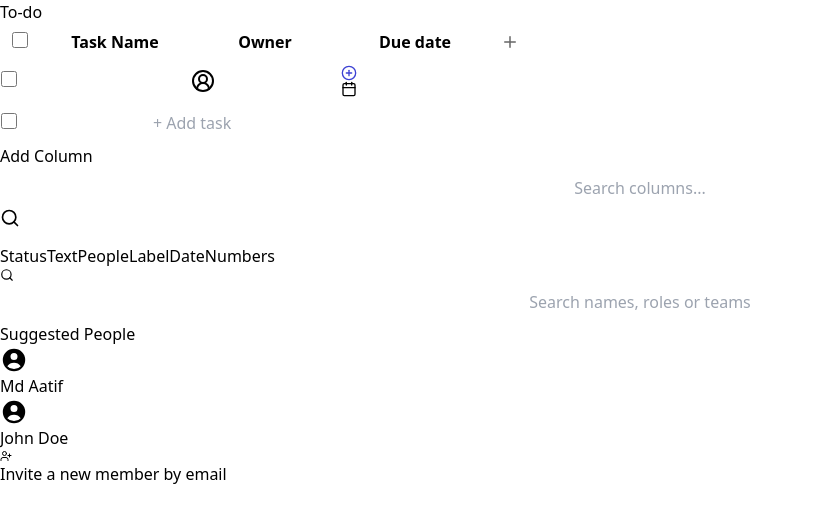
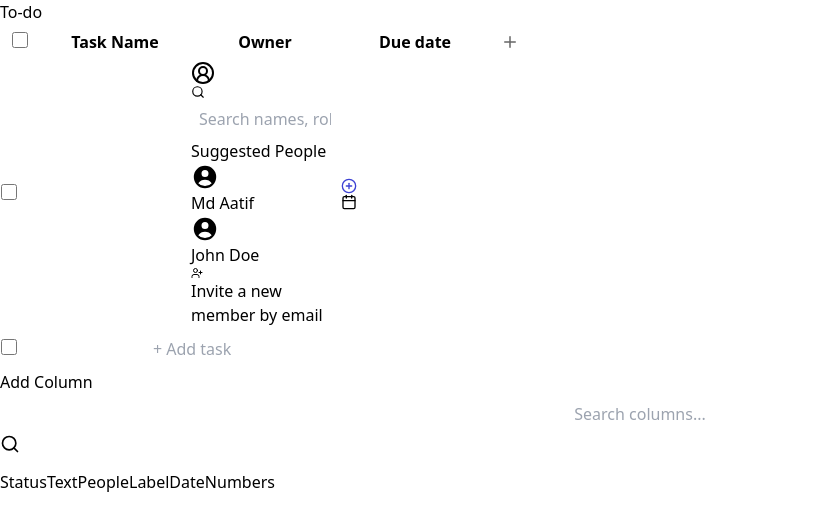
Before and after one commit to MdAatif-Tegginmani/my-app, a Next.js app: page / in a window 1280 px wide. Both pictures are taken after a click on the button "Add column". Shown: the top 530 px of the page, without its empty margins (0-813 px from the left). Built offline with nearby package versions, Linux system fonts and the light colour scheme.

Commit message:
chore : make ownerCell a diff comp

```diff
--- a/src/app/components/DynamicTable.tsx
+++ b/src/app/components/DynamicTable.tsx
@@ -8,27 +8,94 @@ import {
   UserRound,
   Hash,
   Calendar,
-  // CircleUserRound,
   CirclePlus,
-  CircleUserRound,
 } from "lucide-react";
 import dynamic from "next/dynamic";
 import { Figtree } from "next/font/google";
 import LoadingSpinner from "./LoadingSpinner";
 import Modal from "./Modal";
-import OwnerSelectModal from "./OwnerSelectModal";
-import UnifiedDatePicker from "./UnifiedDatePicker";
-import StatusLabelDropdown from "./StatusLabelDropdown";
-import { HiMiniUserCircle} from "react-icons/hi2";
+
 import "react-day-picker/style.css";
 import RenderDateCell from "./Table/DateCell";
-import RenderStatusCell, { StatusOption, statusOptions } from "./Table/StatusCell";
+import RenderStatusCell, {
+  StatusOption,
+  statusOptions,
+} from "./Table/StatusCell";
 import RenderLabelCell, { LabelOption } from "./Table/LabelCell";
 import { labelOptions } from "./Table/LabelCell";
+import RenderOwnerCell from "./Table/OwnerCell";
 const figtree = Figtree({
   subsets: ["latin"],
   variable: "--font-figtree",
 });
+
+const availableColumnsWithIcons = [
+  {
+    id: "status",
+    label: "Status",
+    icon: (
+      <span className="inline-block w-auto p-1  bg-green-400 rounded-md">
+        <Menu color="#ffffff" size={16} strokeWidth={4} />
+      </span>
+    ),
+  },
+  {
+    id: "text",
+    label: "Text",
+    icon: (
+      <span className="inline-block w-auto p-1  bg-yellow-300 rounded-md">
+        <Type color="#ffffff" size={16} strokeWidth={4} />
+      </span>
+    ),
+  },
+  {
+    id: "people",
+    label: "People",
+    icon: (
+      <span className="inline-block w-auto p-1  bg-blue-400 rounded-md">
+        <UserRound color="#ffffff" strokeWidth={3} size={16} />
+      </span>
+    ),
+  },
+  {
+    id: "label",
+    label: "Label",
+    icon: (
+      <span className="inline-block w-auto p-1  bg-purple-400 rounded-md">
+        <Menu color="#ffffff" size={16} strokeWidth={4} />
+      </span>
+    ),
+  },
+  {
+    id: "date",
+    label: "Date",
+    icon: (
+      <span className="inline-block w-auto p-1  bg-purple-400 rounded-md">
+        <Calendar color="#ffffff" size={16} strokeWidth={4} />
+      </span>
+    ),
+  },
+  {
+    id: "numbers",
+    label: "Numbers",
+    icon: (
+      <span className="inline-block w-auto p-1  bg-yellow-400 rounded-md">
+        <Hash color="#ffffff" size={16} strokeWidth={4} />
+      </span>
+    ),
+  },
+];
+
+const getStatusColor = (value: string, options: StatusOption[]) => {
+  const option = options.find((opt) => opt.value === value);
+  if (!option) return "white";
+
+  if (option.color.includes("#00C875")) return "#00C875";
+  if (option.color.includes("#FDAB3D")) return "#FDAB3D";
+  if (option.color.includes("#C4C4C4")) return "#C4C4C4";
+  if (option.color.includes("#DF2F4A")) return "#DF2F4A";
+  return "white";
+};
 
 const DynamicTable: React.FC = () => {
   const initialColumns: string[] = ["Task Name", "Owner", "Due date"];
@@ -53,15 +120,6 @@ const DynamicTable: React.FC = () => {
   const [newTaskName, setNewTaskName] = useState<string>("");
 
   const [isModalOpen, setModalOpen] = useState(false);
-  const [isOwnerModalOpen, setOwnerModalOpen] = useState(false);
-  const [currentRowIndex, setCurrentRowIndex] = useState<number | null>(null);
-  const [hoveredUser, setHoveredUser] = useState<{ id: number; name: string } | null>(null);
-
-  const users = [
-    { id: 1, name: "Md Aatif", time: "7:57 PM+", address: "Ekaterinburg" },
-    { id: 2, name: "John Doe", time: "8:00 PM+", address: "Moscow" },
-    // Add more users as needed
-  ];
 
   useEffect(() => {
     const savedRows = localStorage.getItem("tableRows");
@@ -89,9 +147,6 @@ const DynamicTable: React.FC = () => {
   React.useEffect(() => {
     setSelectedRows(new Array(rows.length).fill(false));
   }, [rows.length]);
-
-
-
 
   const dropDown: Record<
     string,
@@ -141,75 +196,9 @@ const DynamicTable: React.FC = () => {
     setRows(updatedRows);
   };
 
-  const availableColumnsWithIcons = [
-    {
-      id: "status",
-      label: "Status",
-      icon: (
-        <span className="inline-block w-auto p-1  bg-green-400 rounded-md">
-          <Menu color="#ffffff" size={16} strokeWidth={4} />
-        </span>
-      ),
-    },
-    {
-      id: "text",
-      label: "Text",
-      icon: (
-        <span className="inline-block w-auto p-1  bg-yellow-300 rounded-md">
-          <Type color="#ffffff" size={16} strokeWidth={4} />
-        </span>
-      ),
-    },
-    {
-      id: "people",
-      label: "People",
-      icon: (
-        <span className="inline-block w-auto p-1  bg-blue-400 rounded-md">
-          <UserRound color="#ffffff" strokeWidth={3} size={16} />
-        </span>
-      ),
-    },
-    {
-      id: "label",
-      label: "Label",
-      icon: (
-        <span className="inline-block w-auto p-1  bg-purple-400 rounded-md">
-          <Menu color="#ffffff" size={16} strokeWidth={4} />
-        </span>
-      ),
-    },
-    {
-      id: "date",
-      label: "Date",
-      icon: (
-        <span className="inline-block w-auto p-1  bg-purple-400 rounded-md">
-          <Calendar color="#ffffff" size={16} strokeWidth={4} />
-        </span>
-      ),
-    },
-    {
-      id: "numbers",
-      label: "Numbers",
-      icon: (
-        <span className="inline-block w-auto p-1  bg-yellow-400 rounded-md">
-          <Hash color="#ffffff" size={16} strokeWidth={4} />
-        </span>
-      ),
-    },
-  ];
-
   const [buttonPosition, setButtonPosition] = useState({ x: 0, y: 0 });
 
-  const getStatusColor = (value: string, options: StatusOption[]) => {
-    const option = options.find((opt) => opt.value === value);
-    if (!option) return "white";
 
-    if (option.color.includes("#00C875")) return "#00C875";
-    if (option.color.includes("#FDAB3D")) return "#FDAB3D";
-    if (option.color.includes("#C4C4C4")) return "#C4C4C4";
-    if (option.color.includes("#DF2F4A")) return "#DF2F4A";
-    return "white";
-  };
 
   const startResize = (e: React.MouseEvent, colIndex: number) => {
     setIsResizing(true);
@@ -256,89 +245,6 @@ const DynamicTable: React.FC = () => {
       table-layout: fixed;
     }
   `;
-
-
-
-  const handleUserSelect = (user: User | null) => {
-    if (currentRowIndex !== null && user) {
-      updateCell(
-        currentRowIndex,
-        /* column index for owner/people */ 1,
-        user.name
-      );
-      // Update the row to show the CircleUserRound icon
-      const updatedRows = [...rows];
-      updatedRows[currentRowIndex][1] = user;
-      setRows(updatedRows);
-    }
-  };
-
-  const openOwnerModal = (
-    rowIndex: number,
-    iconPosition: { x: number; y: number }
-  ) => {
-    setCurrentRowIndex(rowIndex);
-    setButtonPosition(iconPosition);
-    setOwnerModalOpen(true);
-  };
-
-  const renderOwnerCell = (rowIndex: number, colIndex: number) => {
-    const owner = rows[rowIndex][colIndex]; // Get the owner object
-    return (
-      <div
-        className={`relative w-full h-full ${
-          selectedRows[rowIndex] ? "bg-blue-200" : ""
-        }`}
-      >
-        <div
-          className="w-full h-full flex items-center justify-center cursor-pointer"
-          onClick={(e) => {
-            e.stopPropagation(); // Prevent row click event
-            openOwnerModal(rowIndex, {
-              x: e.currentTarget.getBoundingClientRect().x,
-              y: e.currentTarget.getBoundingClientRect().bottom,
-            });
-          }}
-          onMouseEnter={() => setHoveredUser(owner)}
-          onMouseLeave={() => setHoveredUser(null)}
-        >
-          <div className="relative group">
-            <CircleUserRound size={24} className="text-gray-400" />
-          </div>
-        </div>
-        {hoveredUser && hoveredUser.id === owner.id && (
-          <div
-            className="absolute bg-white border rounded-xl shadow-xl p-4 w-60"
-            style={{
-              top: -100,
-              left: 50,
-            }}
-          >
-            <div className="flex  items-center w-80 ">
-              <span>
-                <HiMiniUserCircle size={72} />
-              </span>
-              <div className="ml-2 space-y-1">
-                <span className="text-md ">{hoveredUser.name}</span>
-                <div className="text-xs text-gray-600">
-                  {hoveredUser.time}
-
-                  {hoveredUser.address}
-                </div>
-                <div className="text-xs text-gray-600 border px-2 py-1  bg-[#cce5ff] w-fit h-fit rounded-sm">
-                  <span>Admin</span>
-                </div>
-              </div>
-            </div>
-          </div>
-        )}
-      </div>
-    );
-  };
-
-
-
-
 
   return (
     <div className={`p-4 font-figtree  ${figtree.variable}`}>
@@ -436,16 +342,42 @@ const DynamicTable: React.FC = () => {
                               col.toLowerCase() === "owner" ||
                               col.toLowerCase() === "people"
                             ) {
-                              renderOwnerCell(rowIndex, colIndex);
+                              // renderOwnerCell(rowIndex, colIndex);
+                              <RenderOwnerCell
+                                rowIndex={rowIndex}
+                                colIndex={colIndex}
+                                selectedRows={selectedRows}
+                                rows={rows}
+                                updateCell={updateCell}
+                                setRows={setRows}
+                              />;
                             } else if (
                               col.toLowerCase() === "due date" ||
                               col.toLowerCase() === "date"
                             ) {
-                              <RenderDateCell rowIndex={rowIndex} colIndex={colIndex} selectedRows={selectedRows} rows={rows} updateCell={updateCell} />
+                              <RenderDateCell
+                                rowIndex={rowIndex}
+                                colIndex={colIndex}
+                                selectedRows={selectedRows}
+                                rows={rows}
+                                updateCell={updateCell}
+                              />;
                             } else if (col.toLowerCase() === "status") {
-                              <RenderStatusCell rowIndex={rowIndex} colIndex={colIndex} selectedRows={selectedRows} rows={rows} updateCell={updateCell} />
+                              <RenderStatusCell
+                                rowIndex={rowIndex}
+                                colIndex={colIndex}
+                                selectedRows={selectedRows}
+                                rows={rows}
+                                updateCell={updateCell}
+                              />;
                             } else if (col.toLowerCase() === "label") {
-                              <RenderLabelCell rowIndex={rowIndex} colIndex={colIndex} selectedRows={selectedRows} rows={rows} updateCell={updateCell} />
+                              <RenderLabelCell
+                                rowIndex={rowIndex}
+                                colIndex={colIndex}
+                                selectedRows={selectedRows}
+                                rows={rows}
+                                updateCell={updateCell}
+                              />;
                             }
                           }}
                         >
@@ -477,8 +409,8 @@ const DynamicTable: React.FC = () => {
                                           statusOptions
                                         )
                                       : selectedRows[rowIndex]
-                                      ? "transparent"
-                                      : "white",
+                                        ? "transparent"
+                                        : "white",
                                     color: row[colIndex] ? "white" : "black",
                                     width: "100%",
                                     height: "100%",
@@ -512,12 +444,12 @@ const DynamicTable: React.FC = () => {
                                         )
                                           ? "#00C875"
                                           : option.color.includes("#FDAB3D")
-                                          ? "#FDAB3D"
-                                          : option.color.includes("#C4C4C4")
-                                          ? "#C4C4C4"
-                                          : option.color.includes("#DF2F4A")
-                                          ? "#DF2F4A"
-                                          : "white",
+                                            ? "#FDAB3D"
+                                            : option.color.includes("#C4C4C4")
+                                              ? "#C4C4C4"
+                                              : option.color.includes("#DF2F4A")
+                                                ? "#DF2F4A"
+                                                : "white",
                                         color: "white",
                                       }}
                                     >
@@ -548,27 +480,27 @@ const DynamicTable: React.FC = () => {
                                         "bg-[#C4C4C4]"
                                         ? "#C4C4C4"
                                         : labelOptions
-                                            .find(
-                                              (opt) =>
-                                                opt.value === row[colIndex]
-                                            )
-                                            ?.color.split(" ")[0] ===
-                                          "bg-[#007EB5]"
-                                        ? "#3b82f6"
-                                        : labelOptions
-                                            .find(
-                                              (opt) =>
-                                                opt.value === row[colIndex]
-                                            )
-                                            ?.color.split(" ")[0] ===
-                                          "bg-[#9D99B9]"
-                                        ? "#a855f7"
-                                        : selectedRows[rowIndex]
+                                              .find(
+                                                (opt) =>
+                                                  opt.value === row[colIndex]
+                                              )
+                                              ?.color.split(" ")[0] ===
+                                            "bg-[#007EB5]"
+                                          ? "#3b82f6"
+                                          : labelOptions
+                                                .find(
+                                                  (opt) =>
+                                                    opt.value === row[colIndex]
+                                                )
+                                                ?.color.split(" ")[0] ===
+                                              "bg-[#9D99B9]"
+                                            ? "#a855f7"
+                                            : selectedRows[rowIndex]
+                                              ? "rgb(191 219 254)"
+                                              : "white"
+                                      : selectedRows[rowIndex]
                                         ? "rgb(191 219 254)"
-                                        : "white"
-                                      : selectedRows[rowIndex]
-                                      ? "rgb(191 219 254)"
-                                      : "white",
+                                        : "white",
                                     color: row[colIndex]
                                       ? labelOptions
                                           .find(
@@ -608,12 +540,12 @@ const DynamicTable: React.FC = () => {
                                           "bg-[#C4C4C4]"
                                             ? "#C4C4C4"
                                             : option.color.split(" ")[0] ===
-                                              "bg-[#007EB5]"
-                                            ? "#3b82f6"
-                                            : option.color.split(" ")[0] ===
-                                              "bg-[#9D99B9]"
-                                            ? "#a855f7"
-                                            : "white",
+                                                "bg-[#007EB5]"
+                                              ? "#3b82f6"
+                                              : option.color.split(" ")[0] ===
+                                                  "bg-[#9D99B9]"
+                                                ? "#a855f7"
+                                                : "white",
                                         color: option.color.includes(
                                           "text-gray-800"
                                         )
@@ -669,11 +601,24 @@ const DynamicTable: React.FC = () => {
                             ) : typeof col === "string" &&
                               (col.toLowerCase() === "date" ||
                                 col.toLowerCase() === "due date") ? (
-                              <RenderDateCell rowIndex={rowIndex} colIndex={colIndex} selectedRows={selectedRows} rows={rows} updateCell={updateCell} />
+                              <RenderDateCell
+                                rowIndex={rowIndex}
+                                colIndex={colIndex}
+                                selectedRows={selectedRows}
+                                rows={rows}
+                                updateCell={updateCell}
+                              />
                             ) : typeof col === "string" &&
                               (col.toLowerCase() === "owner" ||
                                 col.toLowerCase() === "people") ? (
-                              renderOwnerCell(rowIndex, colIndex)
+                              <RenderOwnerCell
+                                rowIndex={rowIndex}
+                                colIndex={colIndex}
+                                selectedRows={selectedRows}
+                                rows={rows}
+                                updateCell={updateCell}
+                                setRows={setRows}
+                              />
                             ) : typeof col === "string" &&
                               col.toLowerCase() === "text" ? (
                               <div
@@ -773,13 +718,6 @@ const DynamicTable: React.FC = () => {
               existingColumns={columns}
             />
           )}
-          <OwnerSelectModal
-            isOpen={isOwnerModalOpen}
-            onClose={() => setOwnerModalOpen(false)}
-            onSelect={handleUserSelect}
-            users={users}
-            position={buttonPosition}
-          />
         </div>
       )}
     </div>
--- /dev/null
+++ b/src/app/components/Table/OwnerCell.tsx
@@ -0,0 +1,112 @@
+import { CircleUserRound } from "lucide-react";
+import { useState } from "react";
+import { HiMiniUserCircle } from "react-icons/hi2";
+import OwnerSelectModal from "../OwnerSelectModal";
+
+
+const users = [
+    { id: 1, name: "Md Aatif", time: "7:57 PM+", address: "Ekaterinburg" },
+    { id: 2, name: "John Doe", time: "8:00 PM+", address: "Moscow" },
+  ];
+
+
+const RenderOwnerCell = ({
+  rowIndex,
+  colIndex,
+  selectedRows,
+  rows,
+  updateCell,
+  setRows,
+}: {
+  rowIndex: number;
+  colIndex: number;
+  selectedRows: boolean[];
+  rows: string[][];
+  updateCell: (rowIndex: number, colIndex: number, value: string) => void;
+  setRows: (rows: string[][]) => void;
+}) => {
+ const [hoveredUser, setHoveredUser] = useState<{ id: number; name: string } | null>(null);
+ const owner = rows[rowIndex][colIndex]; // Get the owner object
+ const [isOwnerModalOpen, setOwnerModalOpen] = useState(false);
+
+ const [buttonPosition, setButtonPosition] = useState({ x: 0, y: 0 });
+
+ const handleUserSelect = (user: User | null) => {
+    if (rowIndex !== null && user) {
+      updateCell(
+        rowIndex,
+        /* column index for owner/people */ 1,
+        user.name
+      );
+      // Update the row to show the CircleUserRound icon
+      const updatedRows = [...rows];
+      updatedRows[rowIndex][1] = user;
+      setRows(updatedRows);
+    }
+  };
+
+
+  return (
+    <>
+        <div
+          className={`relative w-full h-full ${
+              selectedRows[rowIndex] ? "bg-blue-200" : ""
+            }`}
+          >
+            <div
+              className="w-full h-full flex items-center justify-center cursor-pointer"
+              onClick={(e) => {
+                e.stopPropagation(); // Prevent row click event
+                setButtonPosition({
+                  x: e.currentTarget.getBoundingClientRect().x,
+                  y: e.currentTarget.getBoundingClientRect().bottom,
+                });
+                setOwnerModalOpen(true);
+              }}
+              onMouseEnter={() => setHoveredUser(owner)}
+              onMouseLeave={() => setHoveredUser(null)}
+            >
+              <div className="relative group">
+                <CircleUserRound size={24} className="text-gray-400" />
+              </div>
+            </div>
+            {hoveredUser && hoveredUser.id === owner.id && (
+              <div
+                className="absolute bg-white border rounded-xl shadow-xl p-4 w-60"
+                style={{
+                  top: -100,
+                  left: 50,
+                }}
+              >
+                <div className="flex  items-center w-80 ">
+                  <span>
+                    <HiMiniUserCircle size={72} />
+                  </span>
+                  <div className="ml-2 space-y-1">
+                    <span className="text-md ">{hoveredUser.name}</span>
+                    <div className="text-xs text-gray-600">
+                      {hoveredUser.time}
+                      {hoveredUser.address}
+                    </div>
+                    <div className="text-xs text-gray-600 border px-2 py-1  bg-[#cce5ff] w-fit h-fit rounded-sm">
+                      <span>Admin</span>
+                    </div>
+                  </div>
+                </div>
+              </div>
+            )}
+          </div>
+          <OwnerSelectModal
+            isOpen={isOwnerModalOpen}
+            onClose={() => setOwnerModalOpen(false)}
+            onSelect={handleUserSelect}
+            users={users}
+            position={buttonPosition}
+          />
+    </>
+    );
+  };
+
+
+
+export default RenderOwnerCell;
```
